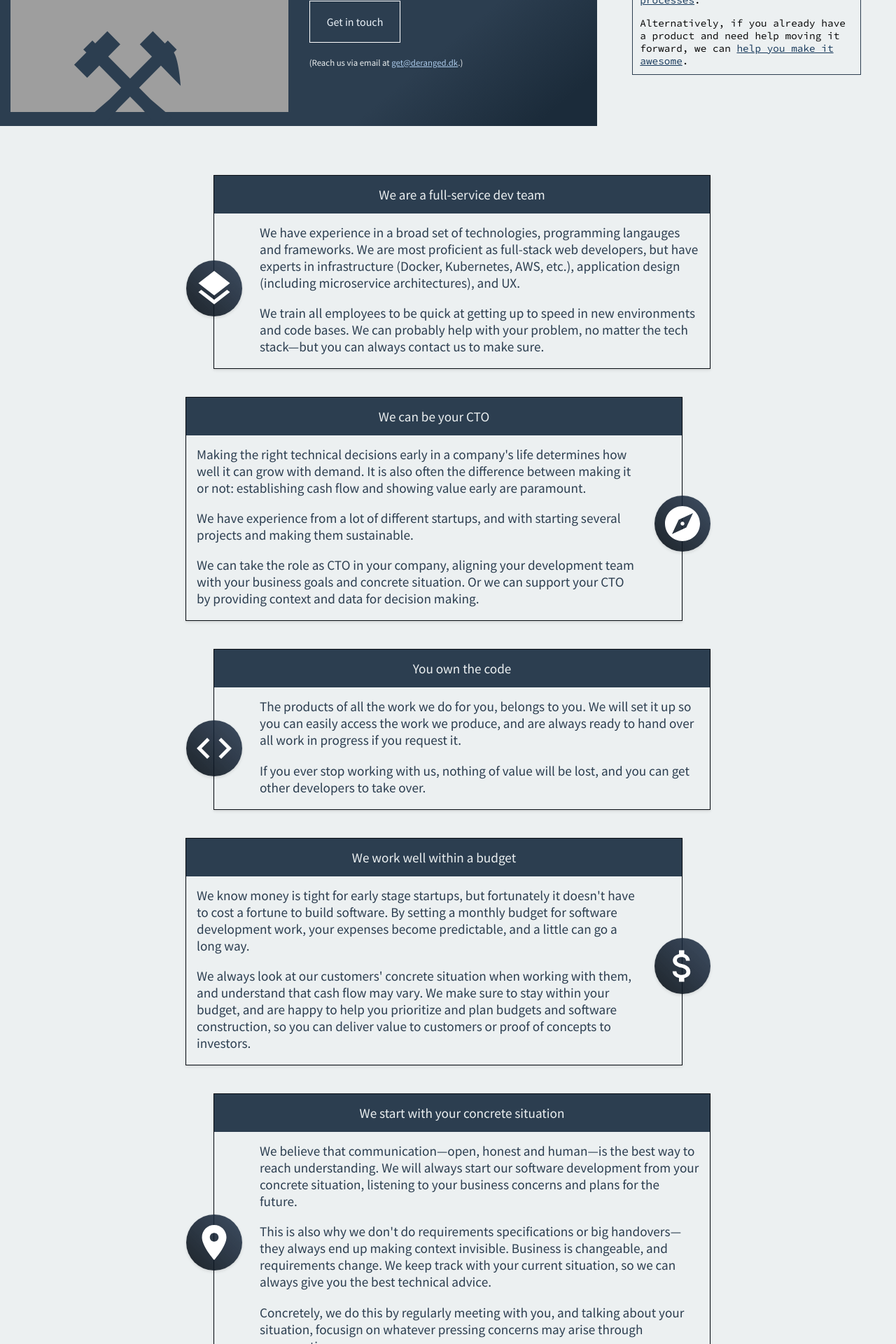
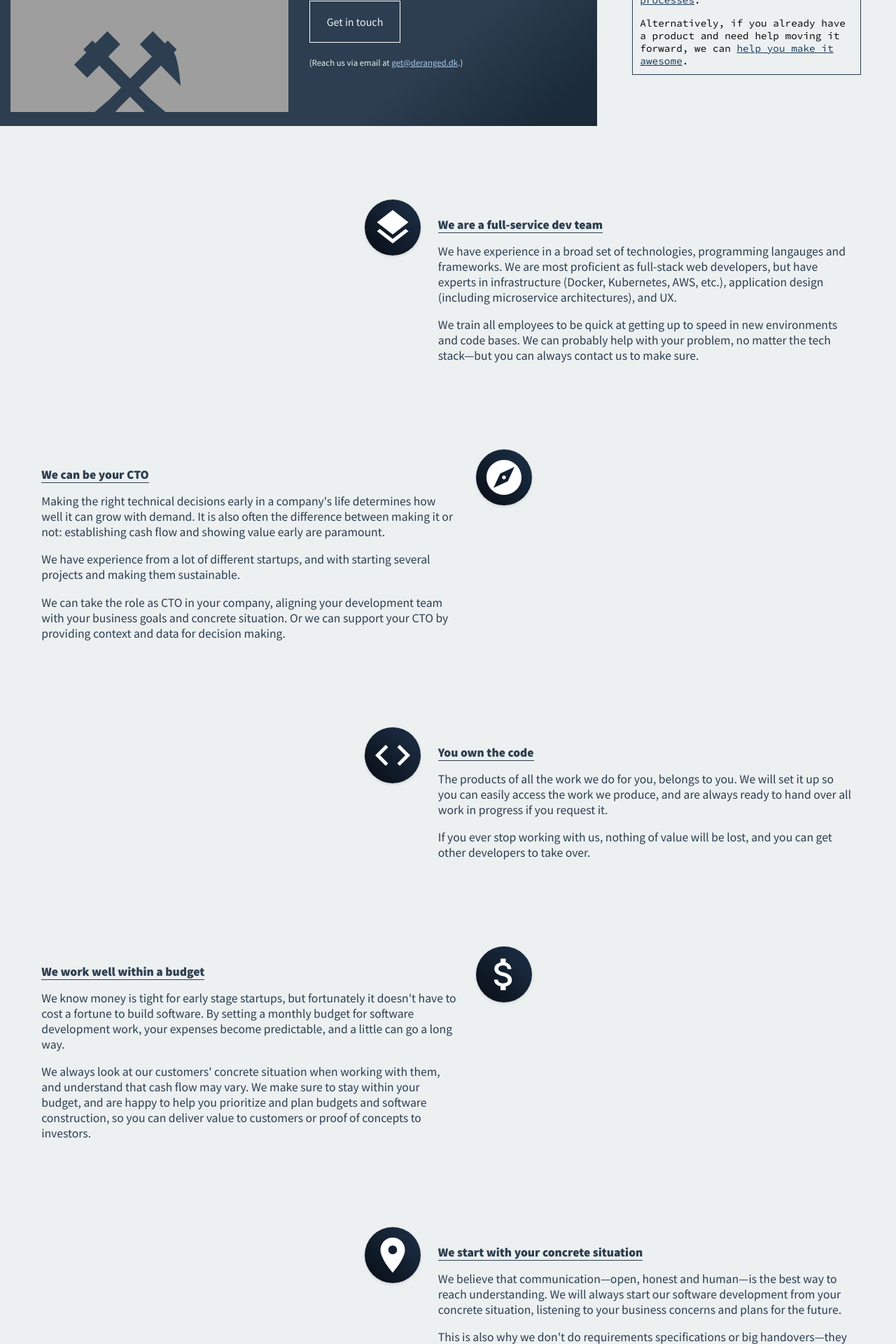
Before and after one commit to derangeddk/deranged.dk, a Jekyll site: the page built from product-pages/get-started-right.html, in a window 1280 px wide. Shown: the part 1202-3122 px from the top of the page at 70% size. Built offline with Jekyll 4.4.1, drawn with Linux system fonts in a browser that asks for light colours; grey boxes are pictures that could not be loaded.

Commit message:
An experiment with a different layout

```diff
--- a/css/selling-points.scss
+++ b/css/selling-points.scss
@@ -1,22 +1,25 @@
 ---
 permalink: /css/selling-points.css
 ---
+$selling-point-vertical-spacing: 130px;
+
 .selling-points {
-    display: grid;
-    grid-template-columns: minmax(100px, 750px);
-    margin: 70px 0;
-    justify-content: center;
-
-    @media(max-width: 600px) {
-        grid-auto-columns: 1fr;
-    }
+    display: inline-grid;
+    grid-template-columns: 2fr 1fr 2fr;
+    margin: $selling-point-vertical-spacing 0 0;
 }
 
 .selling-point {
     position: relative;
-    border: 1px solid #070d14;
-    box-shadow: 0 0 2px rgba(0, 0, 0, 0.1), 0 2px 4px rgba(0, 0, 0, 0.1);
-    margin-bottom: 40px;
+    margin-bottom: $selling-point-vertical-spacing;
+    padding-left: 50px;
+    display: flex;
+    flex-direction: column;
+    align-items: flex-start;
+    justify-content: flex-start;
+    grid-column: 2 / 4;
+    max-width: 675px;
+    min-width: 100px;
 
     @media (min-width: 768px) {
         margin-left: 40px;
@@ -24,9 +27,9 @@ permalink: /css/selling-points.css
 
     img {
         position: absolute;
-        top: 44%;
+        top: calc(-40px + 0.95em);
         left: -40px;
-        background-image: linear-gradient(45deg, rgba(7, 13, 20, 0.9), rgba(30, 49, 73, 0.85));
+        background-image: linear-gradient(45deg, rgb(7, 13, 20), rgb(30, 49, 73));
         padding: 10px;
         border-radius: 100%;
         width: 80px;
@@ -43,16 +46,17 @@ permalink: /css/selling-points.css
 
     h2 {
         margin: 0;
-        font-size: 1.2em;
-        font-weight: 400;
-        padding: 15px;
-        color: white;
-        background: #2c3e50;
-        color: #ecf0f1;
+        font-size: 1.1em;
+        font-weight: 600;
+        color: #2c3e50;
+        border-bottom: 1px solid #2c3e50;
+        text-align: left;
+        margin-left: 15px;
     }
 
     &:nth-child(2n) {
         margin-left: 0;
+        grid-column: 1 / 3;
 
         @media (min-width: 768px) {
             margin-right: 40px;
@@ -63,9 +67,12 @@ permalink: /css/selling-points.css
             right: -41px;
         }
 
+        padding-left: 0;
+        padding-right: 50px;
+
         .selling-point__text {
             padding-left: 15px;
-            padding-right: 65px;
+            padding-right: 15px;
 
             @media (max-width: 767px) {
                 padding-right: 15px;
@@ -76,9 +83,9 @@ permalink: /css/selling-points.css
 
 .selling-point__text {
     padding: 15px;
-    padding-left: 65px;
+    padding-left: 15px;
     padding-bottom: 0;
-    font-size: 1.2em;
+    font-size: 1.1em;
     text-align: left;
 
     @media (max-width: 767px) {
```
